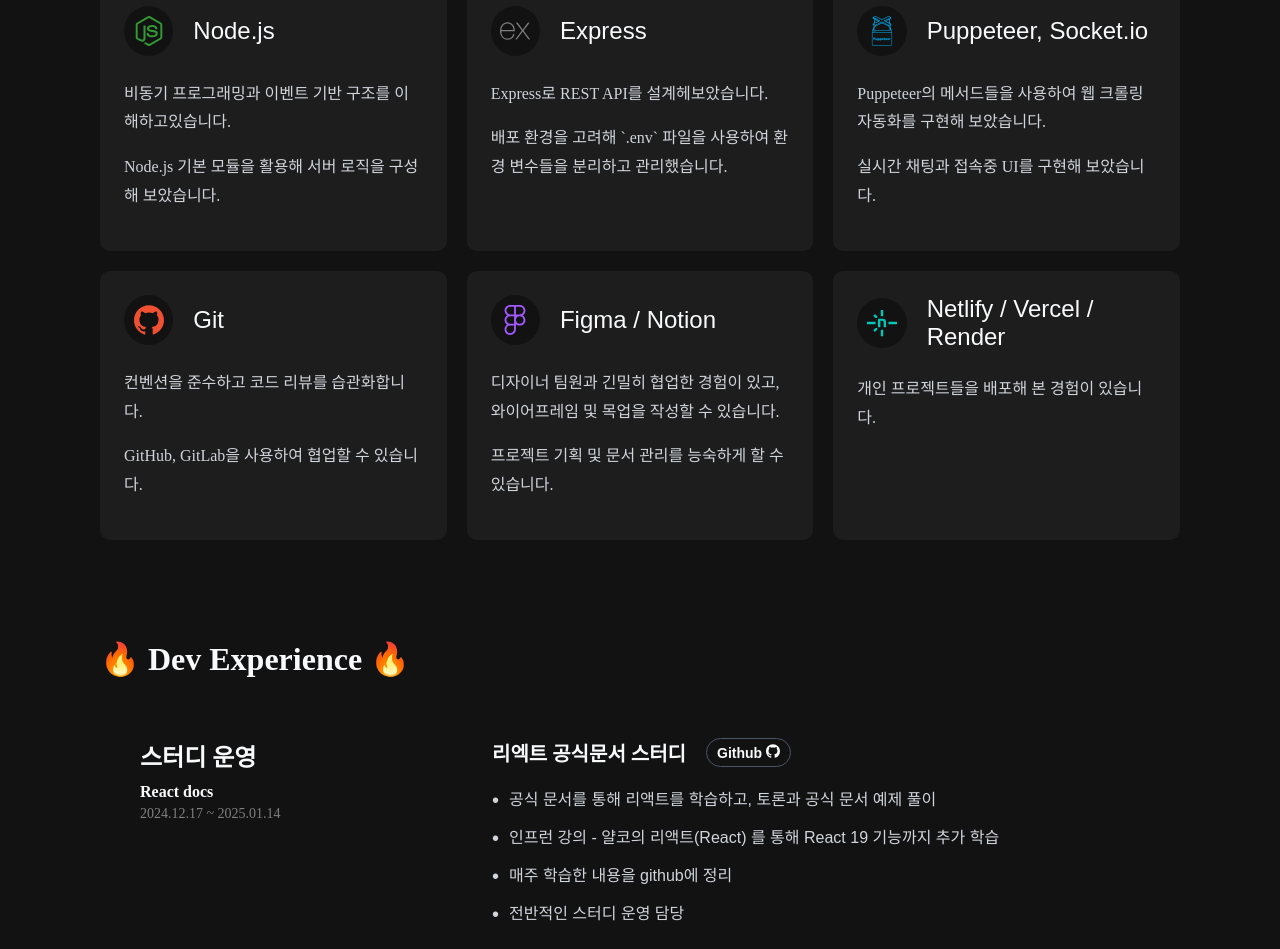
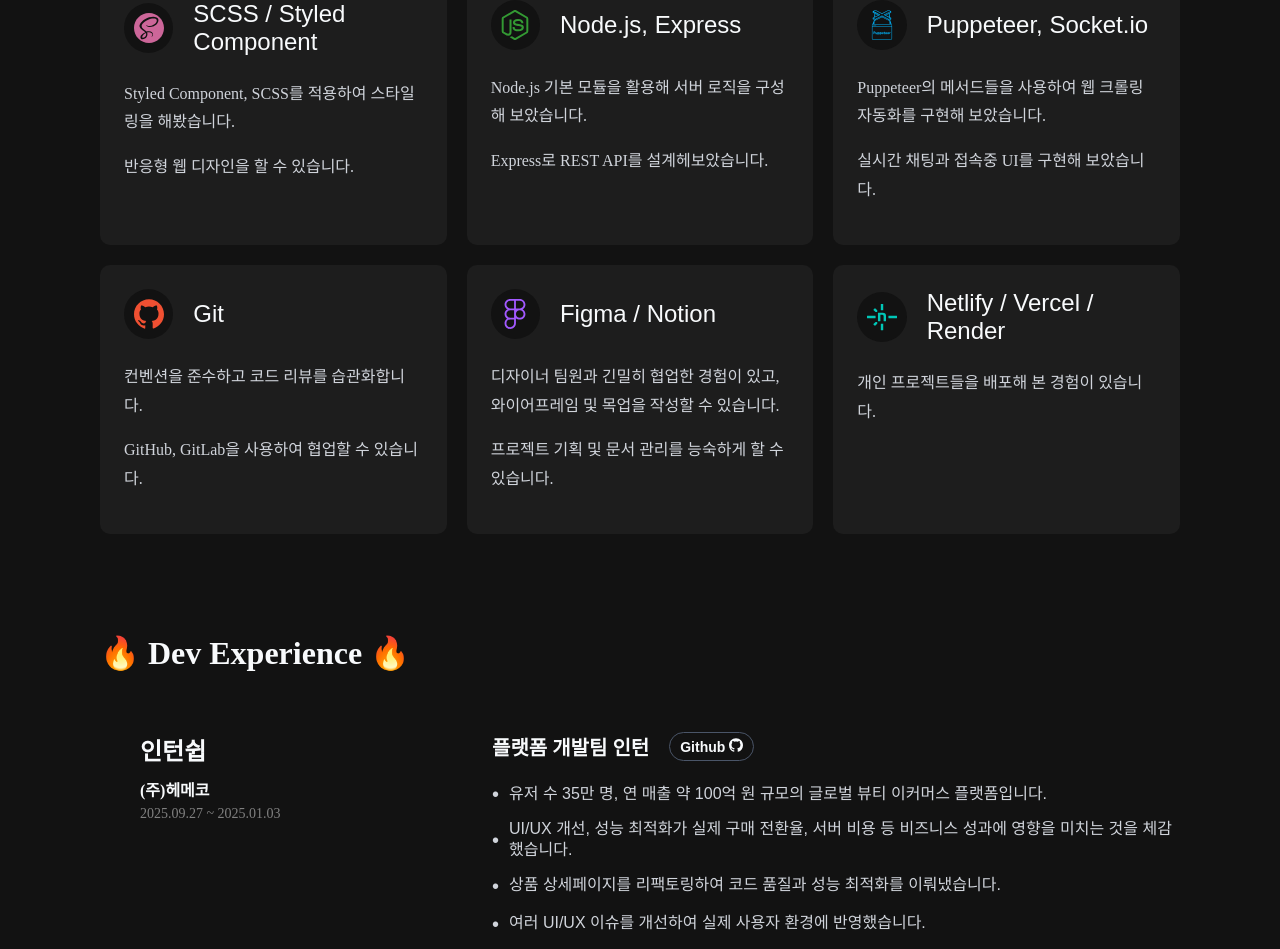
Before and after one commit to xeongjae/2025-Portfolio, a React (Vite) app: page / in a window 1280 px wide. Shown: the part 1848-2797 px from the top of the page. Built offline with nearby package versions, Linux system fonts and the light colour scheme.

Commit message:
Docs: Content update

```diff
--- a/src/components/DevExperience.tsx
+++ b/src/components/DevExperience.tsx
@@ -12,6 +12,40 @@ const DevExperience: React.FC = () => {
       <div className="career-content">
         <div className="section-title">🔥 Dev Experience 🔥</div>
         <div className="career-list">
+          <div className="career-item">
+            <div className="career-info">
+              <div className="job-title">인턴쉽</div>
+              <div className="company-position">(주)헤메코</div>
+              <div className="date">2025.09.27 ~ 2025.01.03</div>
+            </div>
+            <div className="career-details">
+              <div className="company-name">
+                플랫폼 개발팀 인턴
+                <a
+                  href="https://github.com/xeongjae/react-docs-study"
+                  target="_blank"
+                  rel="noopener noreferrer"
+                  className={`link-button ${colorMode ? "light-mode" : ""}`}
+                >
+                  Github <SiGithub />
+                </a>
+              </div>
+              <div className={`description ${colorMode ? "light-mode" : ""}`}>
+                <p>
+                  <span className="spot">•</span> 유저 수 35만 명, 연 매출 약 100억 원 규모의 글로벌 뷰티 이커머스 플랫폼입니다.
+                </p>
+                <p>
+                  <span className="spot">•</span> UI/UX 개선, 성능 최적화가 실제 구매 전환율, 서버 비용 등 비즈니스 성과에 영향을 미치는 것을 체감했습니다.
+                </p>
+                <p>
+                  <span className="spot">•</span> 상품 상세페이지를 리팩토링하여 코드 품질과 성능 최적화를 이뤄냈습니다.
+                </p>
+                <p>
+                  <span className="spot">•</span> 여러 UI/UX 이슈를 개선하여 실제 사용자 환경에 반영했습니다.
+                </p>
+              </div>
+            </div>
+          </div>
           <div className="career-item">
             <div className="career-info">
               <div className="job-title">스터디 운영</div>
--- a/src/library/UsedStackData.tsx
+++ b/src/library/UsedStackData.tsx
@@ -5,7 +5,7 @@ import {
   SiSass,
   SiRecoil,
   SiNodedotjs,
-  SiExpress,
+  SiNextdotjs,
   SiPuppeteer,
   SiNetlify,
   SiGithub,
@@ -15,6 +15,14 @@ import { TbBrandReactNative } from "react-icons/tb";
 
 export const StackData = [
   {
+    title: "Next.js",
+  icon: <SiNextdotjs size={30} color="#FFFFFF" />,
+    descriptions: [
+      "Next.js를 사용하여 서버 사이드 렌더링을 구현했습니다.",
+      "Next.js의 라우팅 시스템을 활용하여 페이지를 관리했습니다.",
+    ],
+  },
+  {
     title: "React",
     icon: <SiReact size={26} color="#61DAFB" />,
     descriptions: [
@@ -23,19 +31,19 @@ export const StackData = [
     ],
   },
   {
+    title: "TypeScript",
+    icon: <SiTypescript size={26} color="#3178C6" />,
+    descriptions: [
+      "TypeScript의 타입 시스템을 활용하여 개발하는 것을 지향합니다.",
+      "React + TypeScript 환경을 구축하여 프로젝트를 완성해보았습니다.",
+    ],
+  },
+  {
     title: "JavaScript",
     icon: <SiJavascript size={30} color="#F7DF1E" />,
     descriptions: [
       "실행 컨텍스트, 스코프, 클로저, 호출 스택과 이벤트 루프의 동작 원리를 이해하여 사용합니다.",
       "적절한 함수 분리를 통해 코드의 가독성을 높이고 유지보수성을 향상시킵니다.",
-    ],
-  },
-  {
-    title: "TypeScript",
-    icon: <SiTypescript size={26} color="#3178C6" />,
-    descriptions: [
-      "TypeScript의 타입 시스템을 활용하여 개발하는 것을 지향합니다.",
-      "React + TypeScript 환경을 구축하여 프로젝트를 완성해보았습니다.",
     ],
   },
   {
@@ -63,19 +71,11 @@ export const StackData = [
     ],
   },
   {
-    title: "Node.js",
+    title: "Node.js, Express",
     icon: <SiNodedotjs size={30} color="#339933" />,
     descriptions: [
-      "비동기 프로그래밍과 이벤트 기반 구조를 이해하고있습니다.",
       "Node.js 기본 모듈을 활용해 서버 로직을 구성해 보았습니다.",
-    ],
-  },
-  {
-    title: "Express",
-    icon: <SiExpress size={30} color="#808080" />,
-    descriptions: [
       "Express로 REST API를 설계헤보았습니다.",
-      "배포 환경을 고려해 `.env` 파일을 사용하여 환경 변수들을 분리하고 관리했습니다.",
     ],
   },
   {
```
Also changed, not shown: 1 other file (tests, documents, lock files or other folders).
